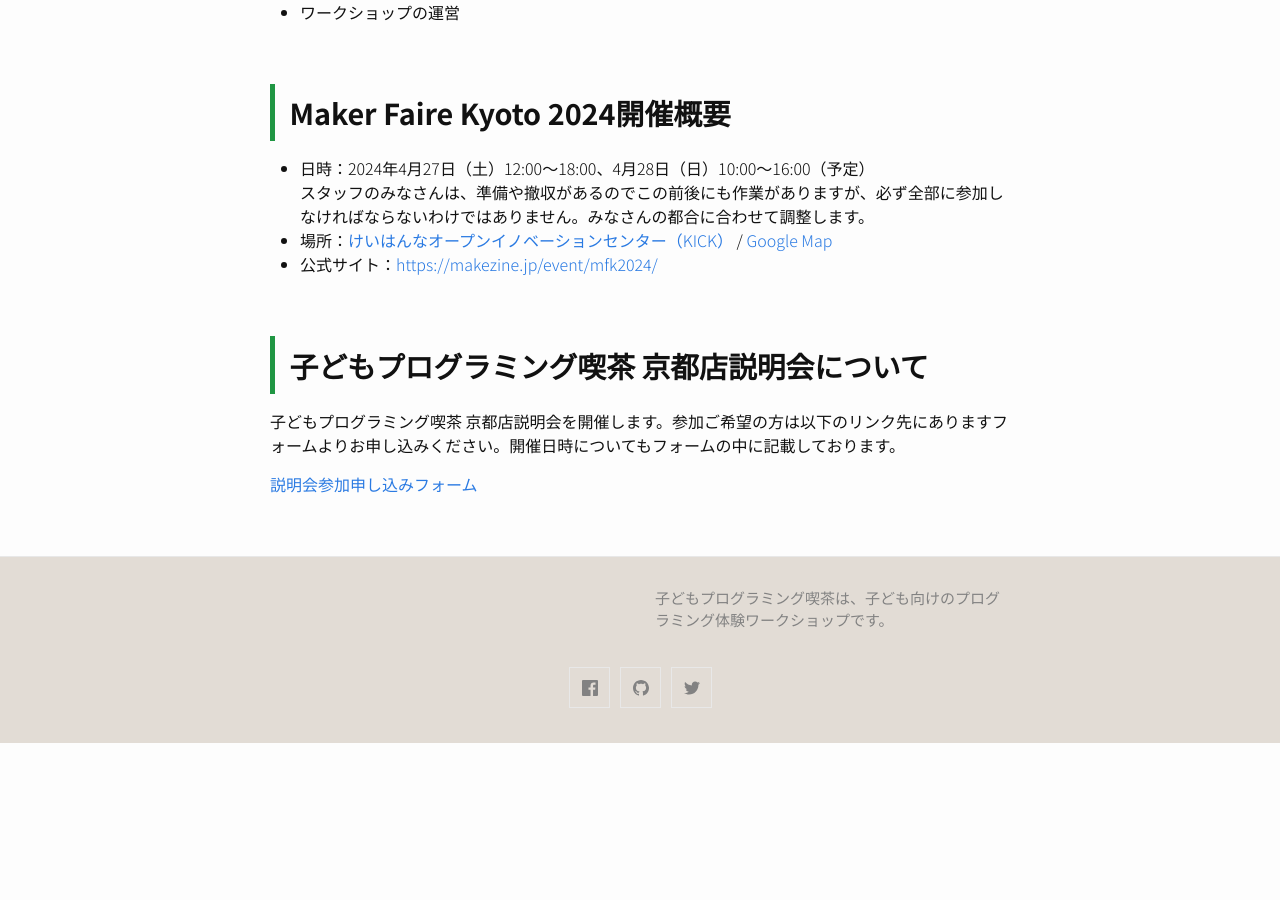
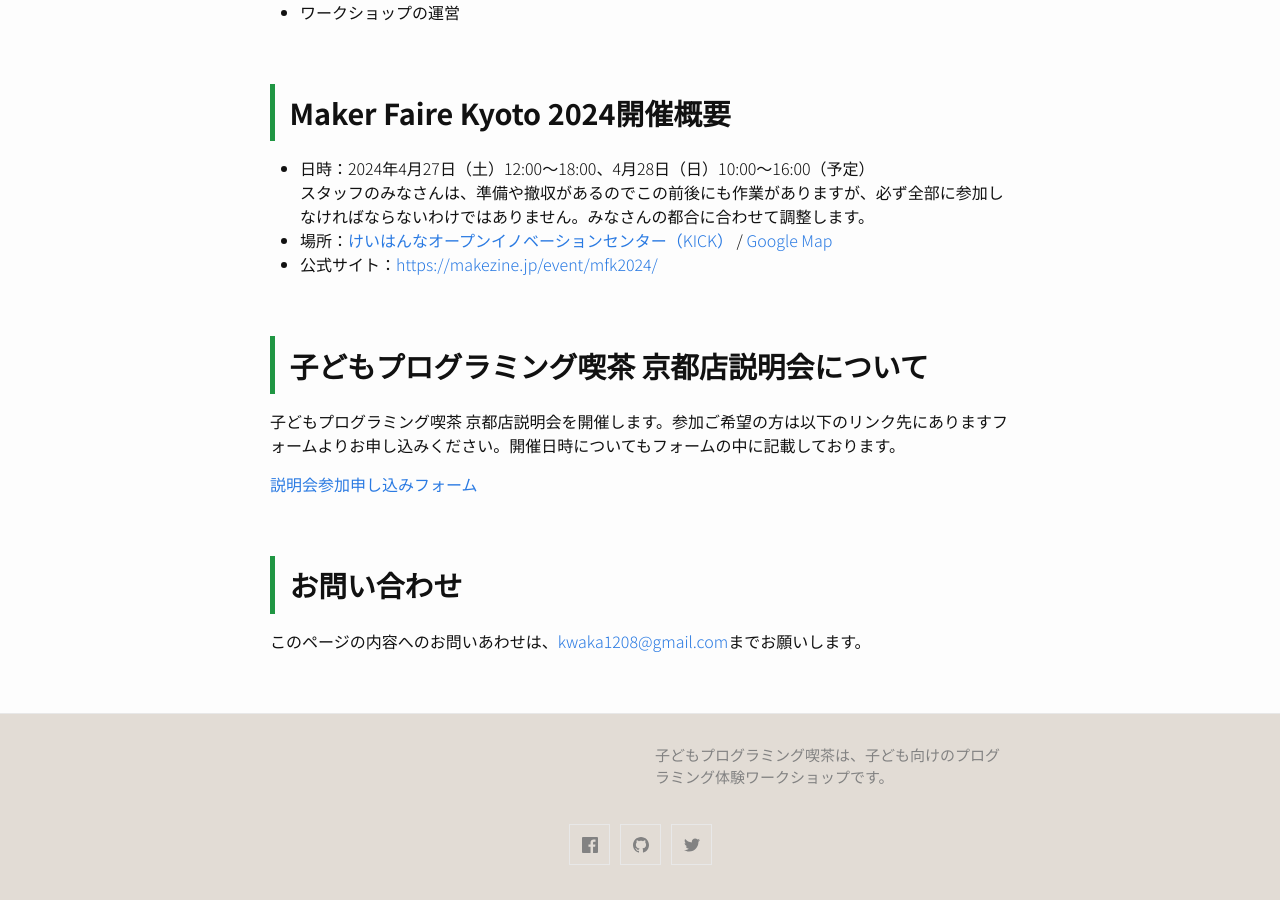
Before and after one commit to pgmsaloon4kids/pgmsaloon4kids.github.io, a Jekyll site: the page built from pages/kyoto/recruitment.md, in a window 1280 px wide and 900 px high, scrolled down 1854 px. Built offline with Jekyll 4.4.1, drawn with Linux system fonts in a browser that asks for light colours; before the commit the page ends 2597 px from its top, so only the background shows below that.

Commit message:
スタッフ募集ページ更新

```diff
--- a/pages/kyoto/recruitment.md
+++ b/pages/kyoto/recruitment.md
@@ -51,3 +51,6 @@
 子どもプログラミング喫茶 京都店説明会を開催します。参加ご希望の方は以下のリンク先にありますフォームよりお申し込みください。開催日時についてもフォームの中に記載しております。
 
 [説明会参加申し込みフォーム](https://forms.gle/3vBkfbFPK9YKm3DK9)
+
+## お問い合わせ
+このページの内容へのお問いあわせは、[kwaka1208@gmail.com](mailto:kwaka1208@gmail.com)までお願いします。
```
